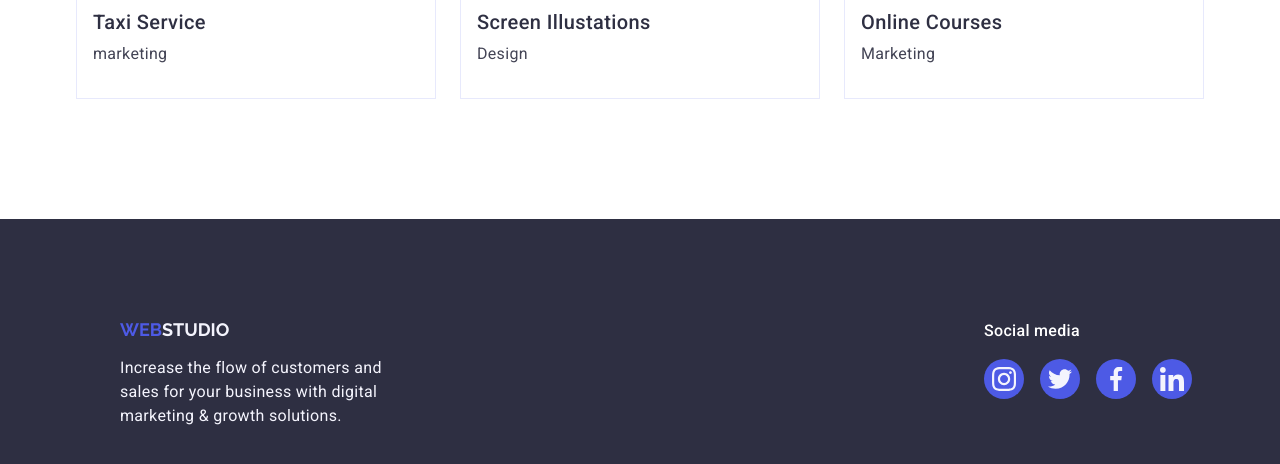
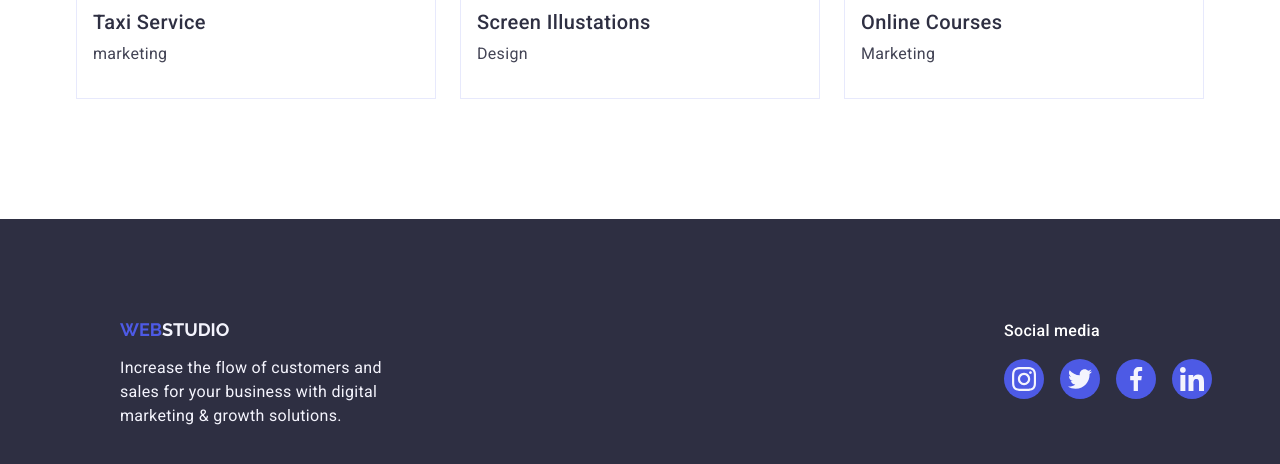
Before and after one commit to anastasiiahakalo/goit-markup-hw-04, a plain HTML site: page index.html in a window 1280 px wide. Shown: the part 2940-3404 px from the top of the page. Drawn offline with nearby package versions, Linux system fonts and the light colour scheme.

Commit message:
fix footer

```diff
--- a/css/styles.css
+++ b/css/styles.css
@@ -428,11 +428,12 @@ li:hover .image-wrapper p{
 .footer-container {
 display: flex;
 align-items: baseline;
-gap: 600px;
+margin-left: 120px;
+gap: 500px;
 
 }
 .logo-container {
-  margin-left: 120px;
+  margin-right: 120px;
 }
 .footer-logo , .logo-link {
   display: inline-block;
```
